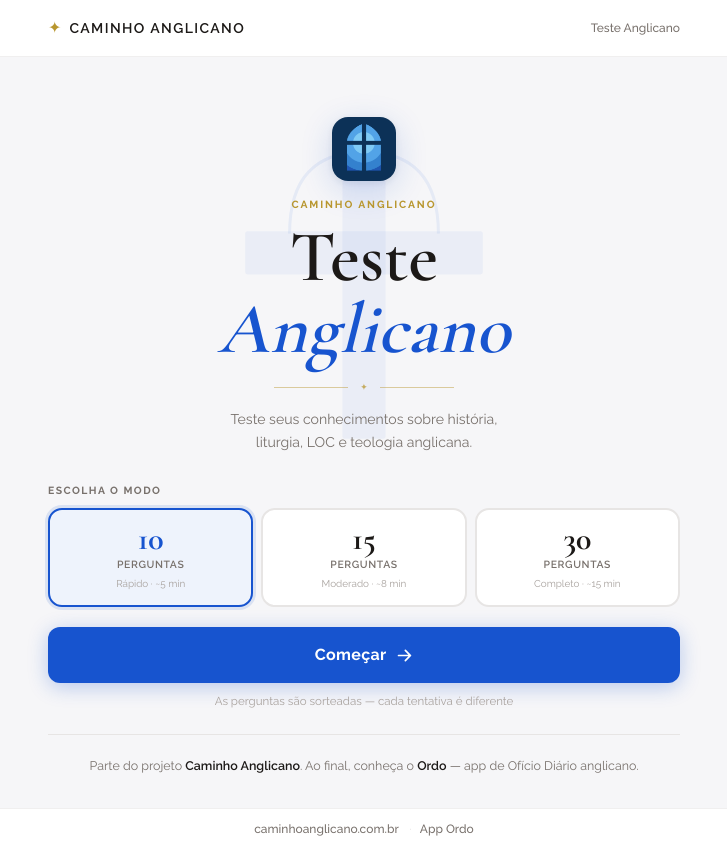
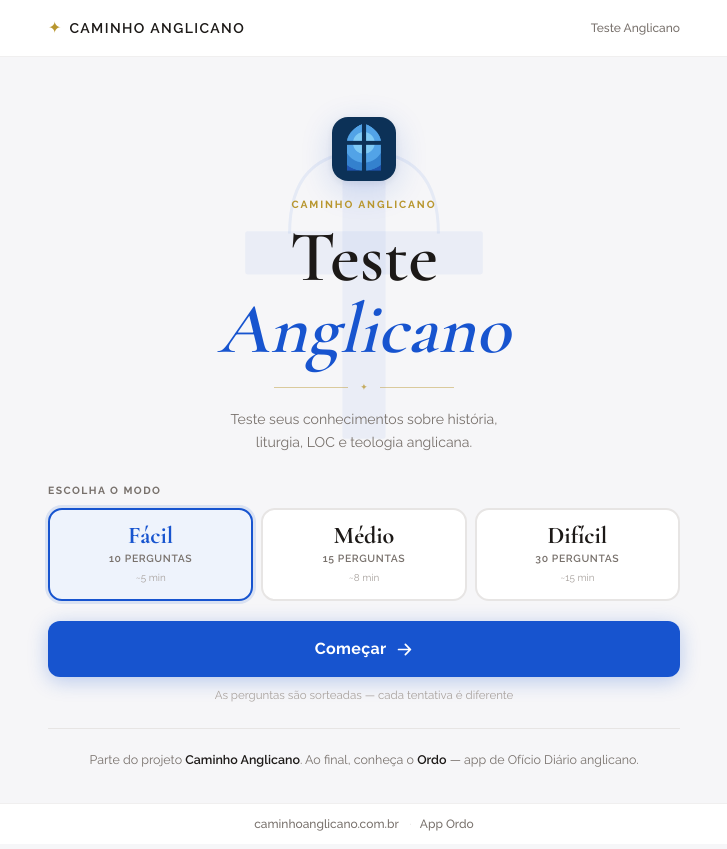
Before and after one commit to dodopok/anglican-test, a Nuxt app: page / in a window 1280 px wide. Shown: the whole page, without its empty margins (276-1003 px from the left). Built offline with nearby package versions, Linux system fonts and the light colour scheme.

Commit message:
feat: modes with labels

```diff
--- a/components/IntroScreen.vue
+++ b/components/IntroScreen.vue
@@ -42,8 +42,8 @@
           :class="['mode-btn', selectedMode === mode.value ? 'mode-btn--active' : '']"
           @click="selectedMode = mode.value"
         >
-          <span class="mode-btn__questions">{{ mode.value }}</span>
-          <span class="mode-btn__label">perguntas</span>
+          <span class="mode-btn__name">{{ mode.name }}</span>
+          <span class="mode-btn__label">{{ mode.label }}</span>
           <span class="mode-btn__desc">{{ mode.description }}</span>
         </button>
       </div>
@@ -226,14 +226,14 @@
   box-shadow: 0 0 0 3px rgba(23, 84, 207, 0.12);
 }
 
-.mode-btn__questions {
+.mode-btn__name {
   font-family: 'Cormorant Garamond', Georgia, serif;
-  font-size: 2rem;
+  font-size: 1.5rem;
   font-weight: 700;
-  line-height: 1;
+  line-height: 1.1;
   color: #1C1917;
 }
-.mode-btn--active .mode-btn__questions {
+.mode-btn--active .mode-btn__name {
   color: #1754CF;
 }
 
--- a/composables/useQuiz.ts
+++ b/composables/useQuiz.ts
@@ -5,10 +5,10 @@
 
 export type QuizMode = 10 | 15 | 30
 
-export const QUIZ_MODES: { value: QuizMode; label: string; description: string }[] = [
-  { value: 10, label: '10 perguntas', description: 'Rápido · ~5 min' },
-  { value: 15, label: '15 perguntas', description: 'Moderado · ~8 min' },
-  { value: 30, label: '30 perguntas', description: 'Completo · ~15 min' },
+export const QUIZ_MODES: { value: QuizMode; name: string; label: string; description: string }[] = [
+  { value: 10, name: 'Fácil',  label: '10 perguntas', description: '~5 min' },
+  { value: 15, name: 'Médio',  label: '15 perguntas', description: '~8 min' },
+  { value: 30, name: 'Difícil', label: '30 perguntas', description: '~15 min' },
 ]
 
 export interface Answer {
@@ -113,9 +113,10 @@
     questions.value.length > 0 ? ((currentIndex.value + 1) / questions.value.length) * 100 : 0
   )
   const scoreTitle = computed(() => getScoreTitle(score.value, questions.value.length))
-  const currentModeLabel = computed(
-    () => QUIZ_MODES.find((m) => m.value === selectedMode.value)?.label ?? ''
-  )
+  const currentModeLabel = computed(() => {
+    const m = QUIZ_MODES.find((m) => m.value === selectedMode.value)
+    return m ? `${m.name} · ${m.label}` : ''
+  })
 
   function start(mode?: QuizMode) {
     if (mode) selectedMode.value = mode
```
